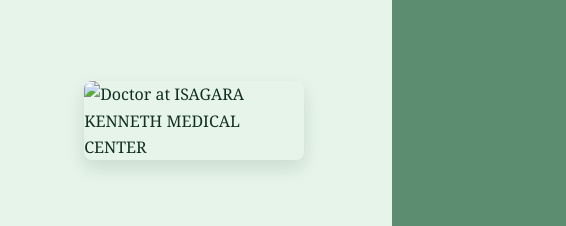
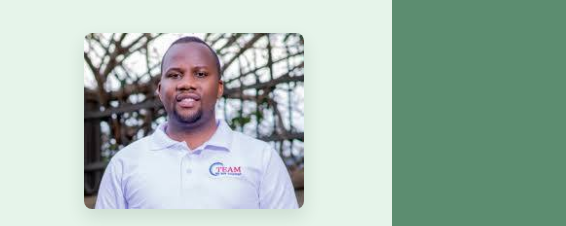
Before and after one commit to kennethisagara-creator/KENNETH-MEDICAL, a plain HTML site: page index.html in a window 1280 px wide. Shown: the part 297-523 px from the top of the page, 714-1280 px from the left. Drawn offline with Linux system fonts and the light colour scheme; files whose address does not match are found by name.

Commit message:
Update index.html

```diff
--- a/index.html
+++ b/index.html
@@ -27,7 +27,7 @@
         <img class="site-logo" src="Images/logo.jpg.jpg" alt="ISAGARA KENNETH MEDICAL CENTER logo" width="200" height="150">
         <p>We provide general medicine, maternity and child health, laboratory services, pharmacy and emergency care in the heart of Kampala.</p>
       </div>
-      <img class="hero-photo" src="Images/Doctor.jpg" alt="Doctor at ISAGARA KENNETH MEDICAL CENTER">
+      <img class="hero-photo" src="Doctor.jpg" alt="Doctor at ISAGARA KENNETH MEDICAL CENTER">
     </section>
 
     <section class="grid">
```
